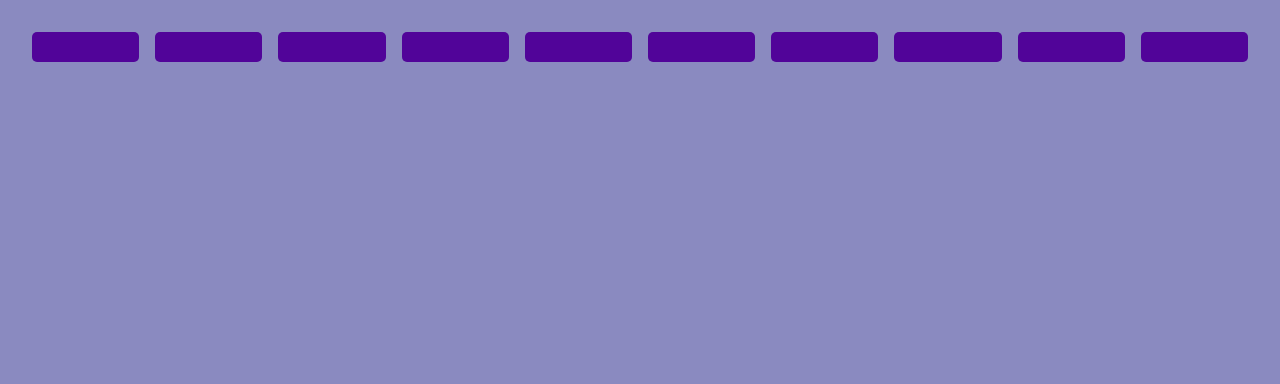
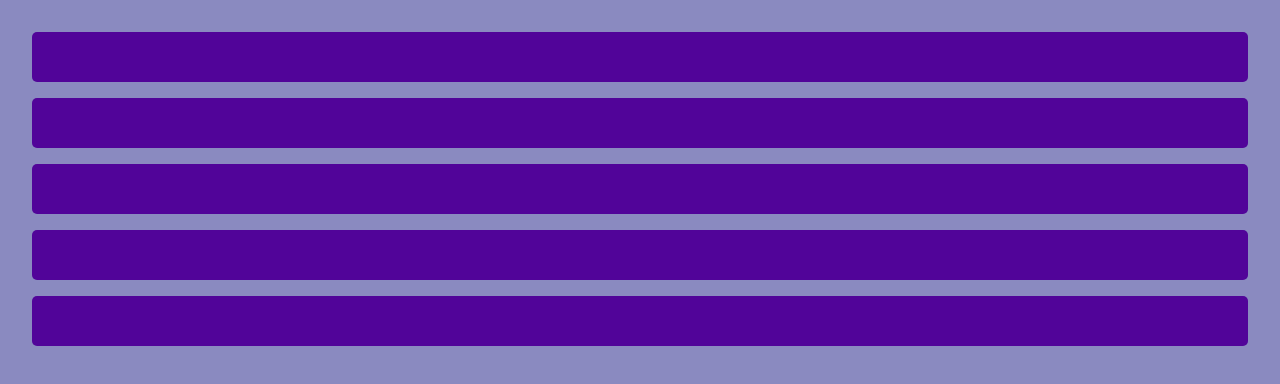
Before and after one commit to Renan1fps/CSS-grid-layout, a plain HTML site: page repeticao.html in a window 1280 px wide. Drawn offline with Linux system fonts and the light colour scheme.

Commit message:
Columns e rows de autopreenchimento

```diff
--- a/repeticao.html
+++ b/repeticao.html
@@ -22,9 +22,10 @@
 
         .container {
             display: grid;
-            grid-template-columns: repeat(10, 1fr);
-            grid-template-rows: 30px;
+            grid-auto-columns: 1fr;
+            grid-auto-rows: 50px;
             grid-gap: 1rem;
+
 
         }
     </style>
@@ -37,11 +38,10 @@
         <div class="item"></div>
         <div class="item"></div>
         <div class="item"></div>
-        <div class="item"></div>
-        <div class="item"></div>
-        <div class="item"></div>
-        <div class="item"></div>
-        <div class="item"></div>
+
+
+
+
 
     </div>
 </body>
```
